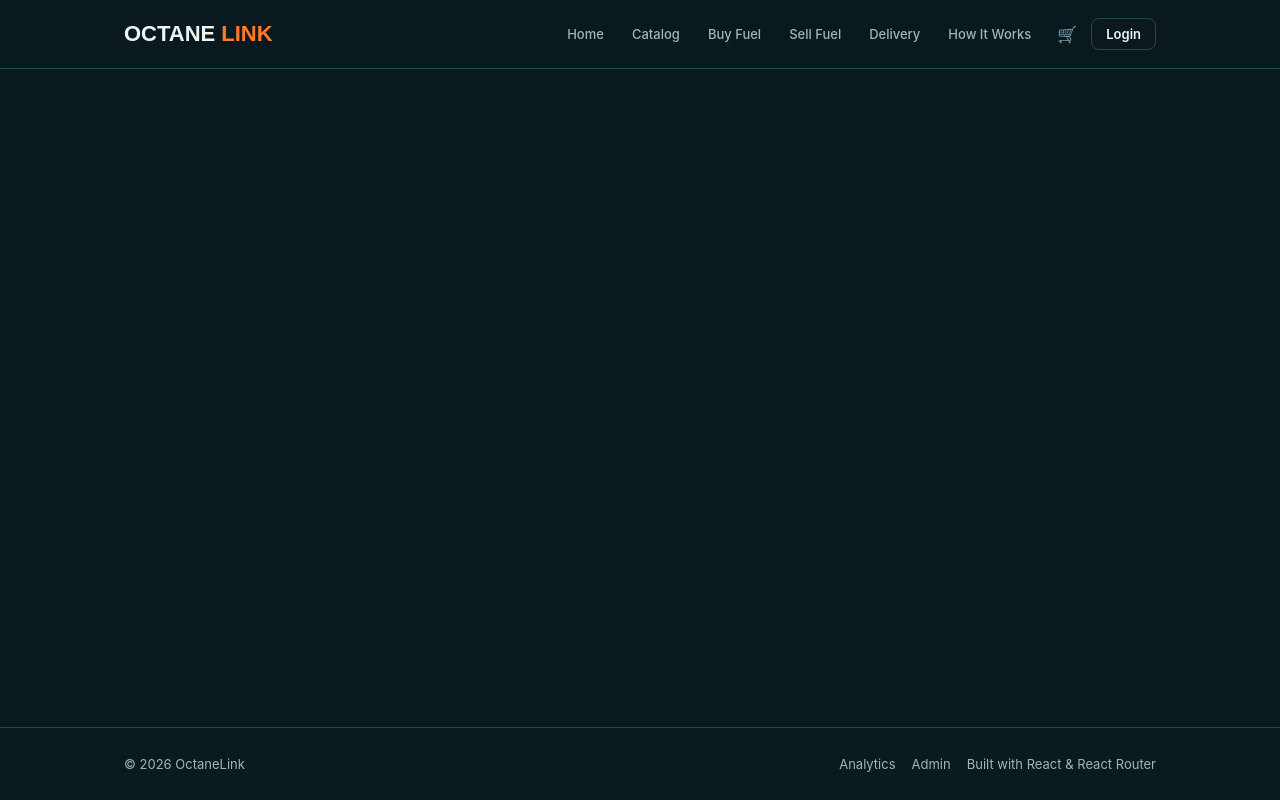
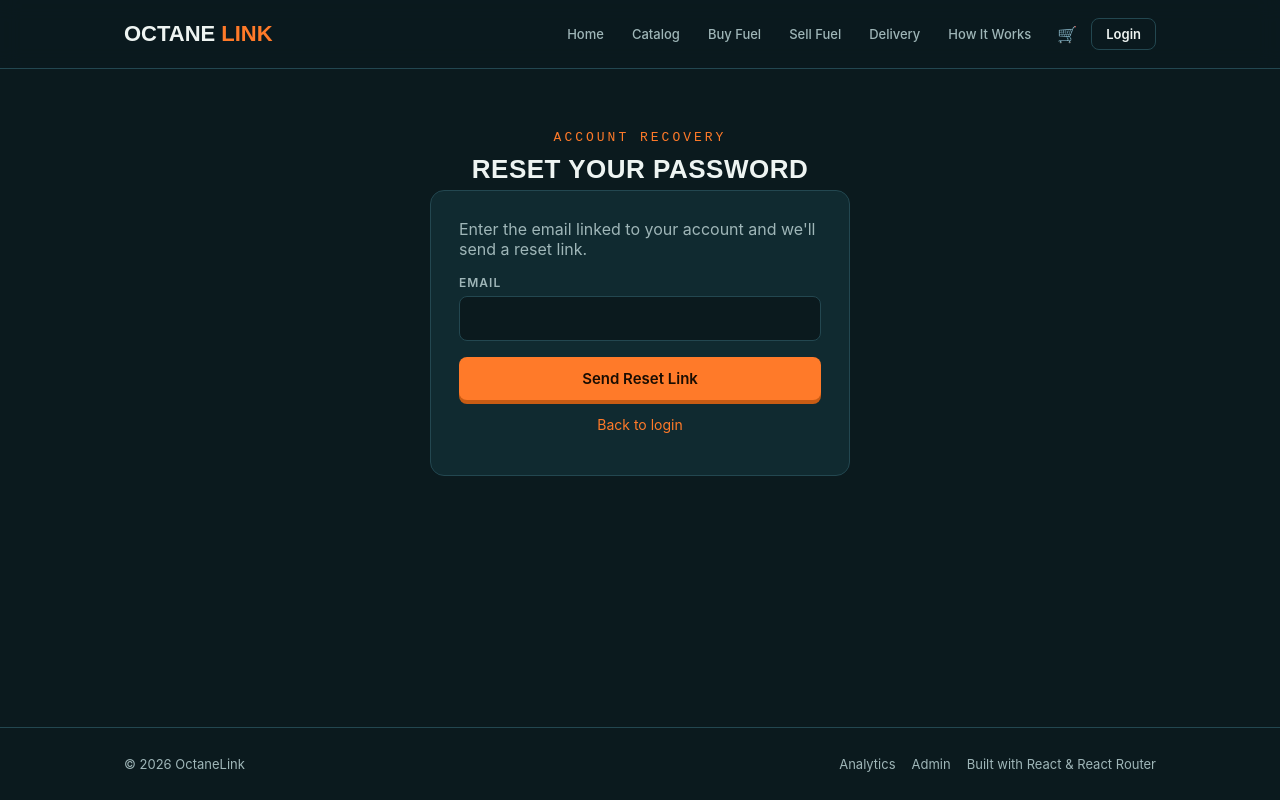
Before and after one commit to durjoy-roy-ctrl/octane-link, a React (Vite) app in the folder Octane-Link/: page /forgot-password in a window 1280 px wide. Built offline with nearby package versions, Linux system fonts and the light colour scheme.

Commit message:
Add reset password page and routes

```diff
--- a/Octane-Link/src/App.jsx
+++ b/Octane-Link/src/App.jsx
@@ -1,5 +1,4 @@
 import { useEffect, useState } from "react";
-
 import { BrowserRouter, Routes, Route } from "react-router-dom";
 
 import Navbar from "./components/Navbar";
@@ -12,6 +11,8 @@ import Home from "./Pages/home";
 
 import Signup from "./Pages/Signup";
 import Login from "./Pages/Login";
+import ForgotPassword from "./Pages/ForgotPassword";
+import ResetPassword from "./Pages/ResetPassword";
 
 import Delivery from "./Pages/Delivery";
 import DeliveryTracking from "./Pages/DeliveryTracking";
@@ -31,41 +32,47 @@ function App() {
   const [user, setUser] = useState(null);
   const [cart, setCart] = useState([]);
 
-  function addToCart(product){
+  function addToCart(product) {
     const existingProduct = cart.find(
-    (item)=> item._id === product._id
+      (item) => item._id === product._id
     );
-   if(existingProduct){
-    existingProduct.quantity +=1;
-    setCart([...cart]);
+    if (existingProduct) {
+      setCart(
+        cart.map((item) =>
+          item._id === product._id
+            ? { ...item, quantity: item.quantity + 1 }
+            : item
+        )
+      );
       return;
     }
-   setCart([...cart,{...product,quantity:1}]);
+    setCart([...cart, { ...product, quantity: 1 }]);
   }
 
-  function removeFromCart(productId){
-    setCart(cart.filter((item)=> item._id !== productId));
+  function removeFromCart(productId) {
+    setCart(cart.filter((item) => item._id !== productId));
   }
 
-  function increaseQuantity(productId){
+  function increaseQuantity(productId) {
     setCart(
-      cart.map((item)=>
-      item._id === productId?
-    {...item,quantity:item.quantity+1} : item
+      cart.map((item) =>
+        item._id === productId
+          ? { ...item, quantity: item.quantity + 1 }
+          : item
       )
     );
   }
 
-  function decreaseQuantity(productId){
+  function decreaseQuantity(productId) {
     setCart(
-      cart.map((item)=>
-      item._id === productId && item.quantity>1?
-      {...item,quantity:item.quantity-1}:item
+      cart.map((item) =>
+        item._id === productId && item.quantity > 1
+          ? { ...item, quantity: item.quantity - 1 }
+          : item
       )
     );
   }
 
-  // Load saved user from LocalStorage on first load
   useEffect(() => {
     const savedUser = localStorage.getItem("octane_user");
 
@@ -80,7 +87,6 @@ function App() {
     return () => clearTimeout(timer);
   }, []);
 
-  // Login function
   function login(userData, token) {
     setUser(userData);
 
@@ -90,7 +96,6 @@ function App() {
     console.log("Logged in user:", userData);
   }
 
-  // Logout function
   function logout() {
     setUser(null);
 
@@ -105,7 +110,10 @@ function App() {
   return (
     <BrowserRouter>
       <div className="page">
-        <Navbar user={user} cartCount={cart.reduce((total,item)=>total+item.quantity,0)} />
+        <Navbar
+          user={user}
+          cartCount={cart.reduce((total, item) => total + item.quantity, 0)}
+        />
 
         <Routes>
           <Route path="/" element={<Home />} />
@@ -118,15 +126,23 @@ function App() {
           />
 
           {/* Product Cart */}
-          <Route path="/cart"
-          element={<Cart cart={cart}
+          <Route
+            path="/cart"
+            element={
+              <Cart
+                cart={cart}
                 removeFromCart={removeFromCart}
                 increaseQuantity={increaseQuantity}
-          decreaseQuantity={decreaseQuantity}/>}
+                decreaseQuantity={decreaseQuantity}
+              />
+            }
           />
 
           {/* Product catalog */}
-          <Route path="/catalog" element={<ProductCatalog addToCart={addToCart} />} />
+          <Route
+            path="/catalog"
+            element={<ProductCatalog addToCart={addToCart} />}
+          />
           <Route path="/product/:id" element={<ProductDetails />} />
 
           {/* Main fuel routes */}
@@ -136,8 +152,10 @@ function App() {
           <Route path="/checkout" element={<Checkout />} />
 
           {/* Authentication */}
-          <Route path="/signup" element={<Signup login={login} />} />
-          <Route path="/login" element={<Login login={login} />} />
+          <Route path="/signup" element={<Signup login={login} user={user} />} />
+          <Route path="/login" element={<Login login={login} user={user} />} />
+          <Route path="/forgot-password" element={<ForgotPassword />} />
+          <Route path="/reset-password/:token" element={<ResetPassword />} /> {/* ← নতুন রাউট */}
 
           {/* Delivery system */}
           <Route path="/delivery" element={<Delivery />} />
--- /dev/null
+++ b/Octane-Link/src/Pages/ForgotPassword.jsx
@@ -0,0 +1,87 @@
+import { useState } from 'react'
+import { Link } from 'react-router-dom'
+
+const API_BASE_URL = 'http://localhost:5000/api'
+
+export default function ForgotPassword() {
+  const [email, setEmail] = useState('')
+  const [sent, setSent] = useState(false)
+  const [error, setError] = useState('')
+  const [loading, setLoading] = useState(false)
+
+  async function handleSubmit(e) {
+    e.preventDefault()
+    setError('')
+    setLoading(true)
+
+    try {
+      const response = await fetch(`${API_BASE_URL}/auth/forgot-password`, {
+        method: 'POST',
+        headers: { 'Content-Type': 'application/json' },
+        body: JSON.stringify({ email }),
+      })
+
+      const data = await response.json()
+
+      if (!response.ok) {
+        setError(data.message || 'Something went wrong!')
+        setLoading(false)
+        return
+      }
+
+      setSent(true)
+      setLoading(false)
+    } catch (err) {
+      console.error(err)
+      setError('Could not connect to the server.')
+      setLoading(false)
+    }
+  }
+
+  return (
+    <main className="container fade-in">
+      <section className="section" style={{ display: 'flex', justifyContent: 'center' }}>
+        <div style={{ width: '100%', maxWidth: 420 }}>
+          <p className="eyebrow" style={{ textAlign: 'center' }}>Account recovery</p>
+          <h2 className="section-title" style={{ textAlign: 'center', fontSize: 26 }}>Reset your password</h2>
+
+          {error && (
+            <p style={{ color: 'red', textAlign: 'center', marginBottom: 15 }}>{error}</p>
+          )}
+
+          {sent ? (
+            <div className="form-panel pop" style={{ maxWidth: '100%', textAlign: 'center' }}>
+              <div style={{ fontSize: 40, marginBottom: 10 }}>📩</div>
+              <p className="section-sub" style={{ margin: '0 0 16px' }}>
+                A password reset link has been sent to <strong>{email}</strong>.
+              </p>
+              <Link to="/login" className="btn btn-primary btn-block">Back to Login</Link>
+            </div>
+          ) : (
+            <form className="form-panel" onSubmit={handleSubmit} style={{ maxWidth: '100%' }}>
+              <p className="section-sub" style={{ margin: '0 0 16px' }}>
+                Enter the email linked to your account and we'll send a reset link.
+              </p>
+              <div className="field">
+                <label htmlFor="email">Email</label>
+                <input
+                  id="email"
+                  type="email"
+                  value={email}
+                  onChange={(e) => setEmail(e.target.value)}
+                  required
+                />
+              </div>
+              <button type="submit" className="btn btn-primary btn-block" disabled={loading}>
+                {loading ? 'Sending link...' : 'Send Reset Link'}
+              </button>
+              <p style={{ textAlign: 'center', color: 'var(--text-dim)', fontSize: 14, marginTop: 16 }}>
+                <Link to="/login" style={{ color: 'var(--accent)' }}>Back to login</Link>
+              </p>
+            </form>
+          )}
+        </div>
+      </section>
+    </main>
+  )
+}
--- a/Octane-Link/src/Pages/Login.jsx
+++ b/Octane-Link/src/Pages/Login.jsx
@@ -1,15 +1,17 @@
 import { useState } from 'react'
-import { useNavigate, Link } from 'react-router-dom'
-
+import { useNavigate, Link, Navigate } from 'react-router-dom'
 
 const API_BASE_URL = 'http://localhost:5000/api'
 
-export default function Login({ login }) {
+export default function Login({ login, user }) {
   const [email, setEmail] = useState('')
   const [password, setPassword] = useState('')
   const [error, setError] = useState('')
   const [loading, setLoading] = useState(false)
   const navigate = useNavigate()
+  if (user) {
+    return <Navigate to="/" replace />
+  }
 
   async function handleSubmit(e) {
     e.preventDefault()
--- /dev/null
+++ b/Octane-Link/src/Pages/ResetPassword.jsx
@@ -0,0 +1,70 @@
+import { useState } from 'react'
+import { useParams, useNavigate } from 'react-router-dom'
+
+const API_BASE_URL = 'http://localhost:5000/api'
+
+export default function ResetPassword() {
+  const { token } = useParams()
+  const [password, setPassword] = useState('')
+  const [error, setError] = useState('')
+  const [loading, setLoading] = useState(false)
+  const navigate = useNavigate()
+
+  async function handleSubmit(e) {
+    e.preventDefault()
+    setError('')
+    setLoading(true)
+
+    try {
+      const response = await fetch(`${API_BASE_URL}/auth/reset-password/${token}`, {
+        method: 'POST',
+        headers: { 'Content-Type': 'application/json' },
+        body: JSON.stringify({ password }),
+      })
+
+      const data = await response.json()
+
+      if (!response.ok) {
+        setError(data.message || 'Reset failed')
+        setLoading(false)
+        return
+      }
+
+      alert('Password updated! Please login with your new password.')
+      navigate('/login')
+    } catch (err) {
+      console.error(err)
+      setError('Could not connect to the server.')
+      setLoading(false)
+    }
+  }
+
+  return (
+    <main className="container fade-in">
+      <section className="section" style={{ display: 'flex', justifyContent: 'center' }}>
+        <div style={{ width: '100%', maxWidth: 420 }}>
+          <p className="eyebrow" style={{ textAlign: 'center' }}>Set New Password</p>
+          <h2 className="section-title" style={{ textAlign: 'center', fontSize: 26 }}>New Password</h2>
+
+          {error && <p style={{ color: 'red', textAlign: 'center', marginBottom: 15 }}>{error}</p>}
+
+          <form className="form-panel" onSubmit={handleSubmit} style={{ maxWidth: '100%' }}>
+            <div className="field">
+              <label htmlFor="password">Enter New Password</label>
+              <input
+                id="password"
+                type="password"
+                value={password}
+                onChange={(e) => setPassword(e.target.value)}
+                required
+              />
+            </div>
+            <button type="submit" className="btn btn-primary btn-block" disabled={loading}>
+              {loading ? 'Updating...' : 'Update Password'}
+            </button>
+          </form>
+        </div>
+      </section>
+    </main>
+  )
+}
--- a/Octane-Link/src/Pages/Signup.jsx
+++ b/Octane-Link/src/Pages/Signup.jsx
@@ -1,5 +1,5 @@
 import { useState } from "react"
-import { useNavigate, Link } from "react-router-dom"
+import { useNavigate, Link, Navigate } from "react-router-dom"
 
 const API_BASE_URL = 'http://localhost:5000/api'
 
@@ -9,11 +9,15 @@ const roles = [
     { value: 'delivery', label: 'Delivery Agent' },
 ]
 
-export default function Signup({ login }) {
+export default function Signup({ login, user }) {
     const [form, setForm] = useState({ name: '', email: '', phone: '', password: '', role: 'retail' })
     const [error, setError] = useState('')
     const [loading, setLoading] = useState(false)
     const navigate = useNavigate()
+
+    if (user) {
+        return <Navigate to="/" replace />
+    }
 
     function handleChange(e) {
         const { name, value } = e.target
@@ -42,7 +46,6 @@ export default function Signup({ login }) {
             login(data.user, data.token)
             navigate('/')
         } catch (err) {
-
             console.error('Signup request failed:', err)
             setError('Could not reach the server. Is the backend running?')
             setLoading(false)
```
Lines whose indentation alone changed are shown as unchanged.
